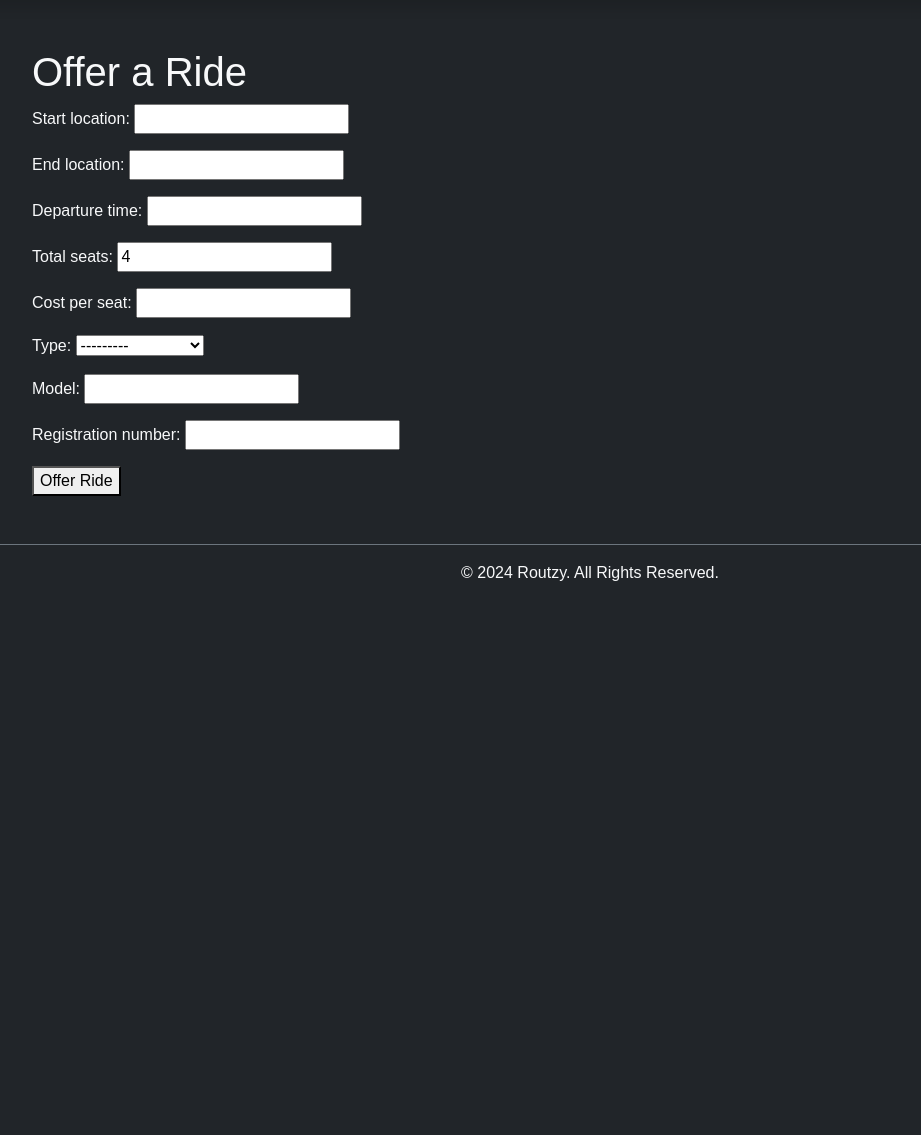
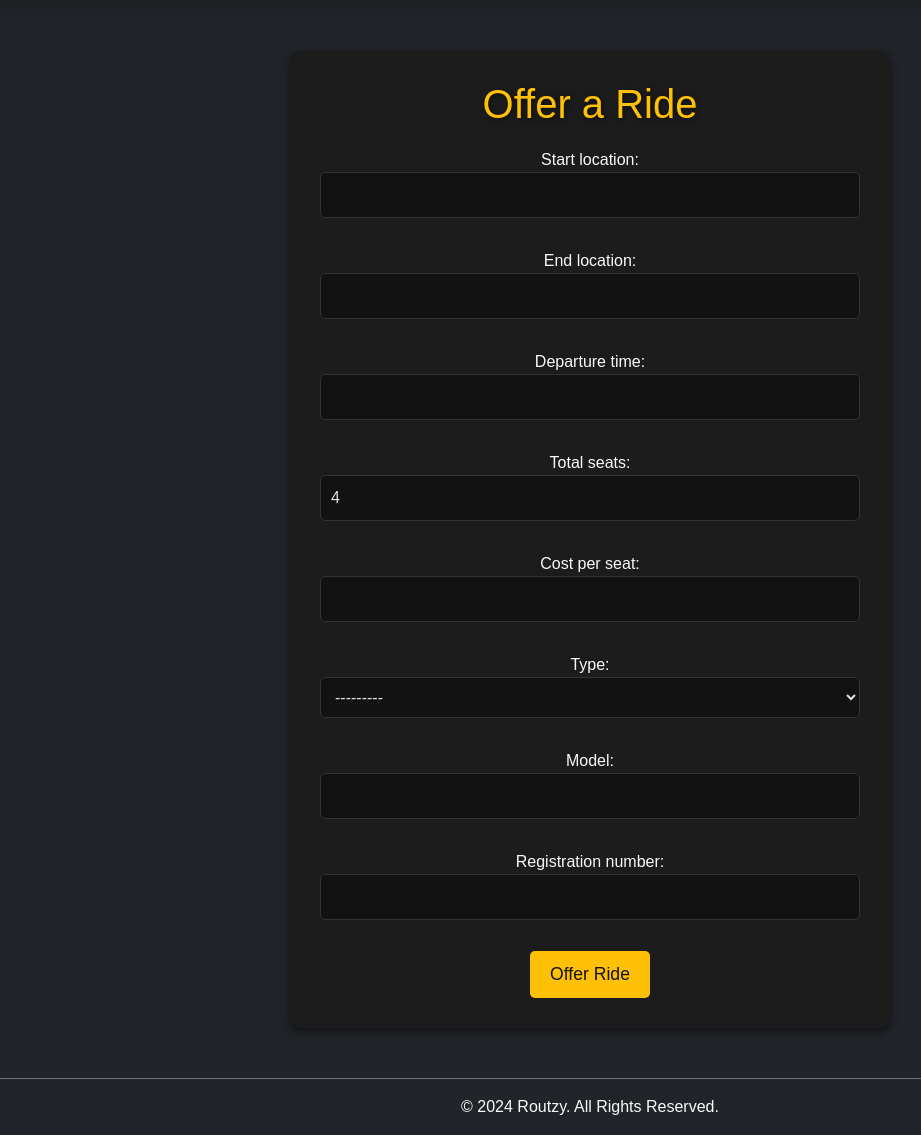
Before and after one commit to harsh-thite/Routzy, a Django app: page /rides/offer-ride/ in a window 1280 px wide. Shown: the part 69-1204 px from the top of the page, without its empty margins (50-971 px from the left). Before the commit the page ends 650 px from the top, so only its background shows below. Run offline with Django 5.2, Linux system fonts and the light colour scheme; a user stored in the database is signed in.

Commit message:
Some updates.

```diff
--- a/routzy/templates/rides/offer_ride.html
+++ b/routzy/templates/rides/offer_ride.html
@@ -1,6 +1,61 @@
 {% extends 'base.html' %}
 
 {% block content %}
+<style>
+/* Offer Ride Page Styles */
+.offer-ride-container {
+    max-width: 600px;
+    margin: 50px auto;
+    padding: 30px;
+    background-color: #1c1c1c;
+    box-shadow: 0 4px 10px rgba(0, 0, 0, 0.5);
+    border-radius: 10px;
+    text-align: center;
+}
+
+.offer-ride-title {
+    font-size: 2.5rem;
+    color: #ffc107;
+    margin-bottom: 20px;
+    text-shadow: 1px 1px 5px rgba(0, 0, 0, 0.6);
+}
+
+.offer-ride-form input,
+.offer-ride-form select,
+.offer-ride-form textarea {
+    width: 100%;
+    padding: 10px;
+    margin-bottom: 15px;
+    border: 1px solid #333;
+    border-radius: 5px;
+    background-color: #121212;
+    color: #e0e0e0;
+}
+
+.offer-ride-form input:focus,
+.offer-ride-form select:focus,
+.offer-ride-form textarea:focus {
+    border-color: #ffc107;
+    outline: none;
+}
+
+.btn-submit {
+    padding: 10px 20px;
+    background-color: #ffc107;
+    color: #121212;
+    font-size: 1.1rem;
+    border: none;
+    border-radius: 5px;
+    cursor: pointer;
+    transition: background-color 0.3s ease, transform 0.3s ease;
+}
+
+.btn-submit:hover {
+    background-color: #ffda47;
+    transform: scale(1.05);
+}
+</style>
+
 <div class="offer-ride-container">
     <h1 class="offer-ride-title">Offer a Ride</h1>
     <form method="post" class="offer-ride-form">
```
